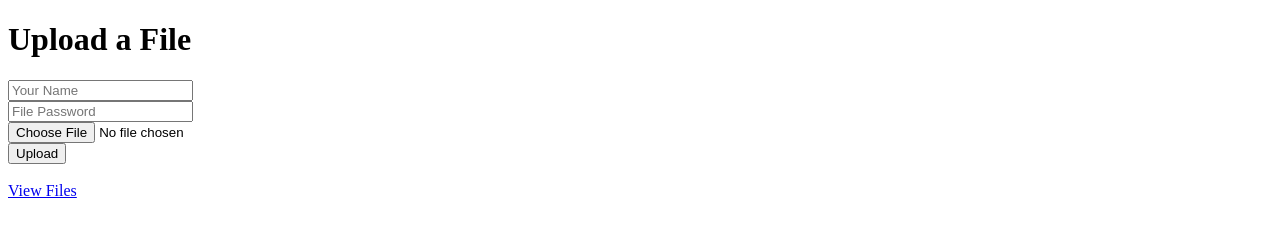
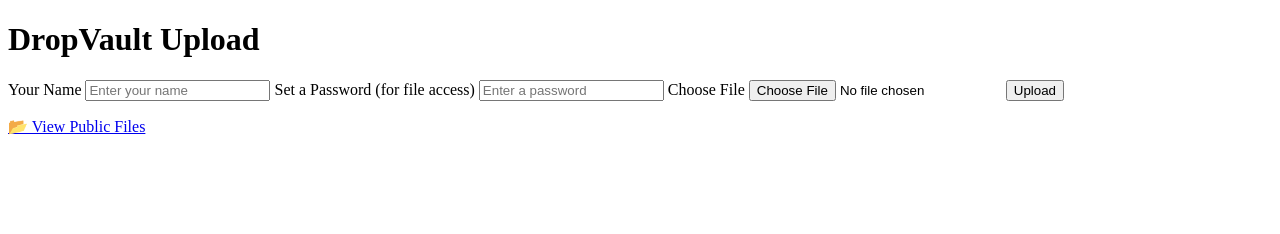
Before and after one commit to LakshMusic/Drop-Vault, a website: page public/index.html in a window 1280 px wide. Drawn offline with Linux system fonts and the light colour scheme.

Commit message:
Update index.html

```diff
--- a/public/index.html
+++ b/public/index.html
@@ -1,17 +1,33 @@
 <!DOCTYPE html>
-<html>
+<html lang="en">
 <head>
-  <title>DropVault Upload</title>
+  <meta charset="UTF-8">
+  <meta name="viewport" content="width=device-width, initial-scale=1.0">
+  <title>DropVault - Secure Upload</title>
+  <link rel="stylesheet" href="style.css">
 </head>
 <body>
-  <h1>Upload a File</h1>
-  <form action="/upload" method="post" enctype="multipart/form-data">
-    <input type="text" name="username" placeholder="Your Name" required><br>
-    <input type="password" name="filepass" placeholder="File Password" required><br>
-    <input type="file" name="file" required><br>
-    <button type="submit">Upload</button>
-  </form>
-  <br>
-  <a href="/files">View Files</a>
+  <div class="container">
+    <h1>DropVault Upload</h1>
+    <form id="uploadForm" enctype="multipart/form-data" method="POST" action="/upload">
+      <label for="username">Your Name</label>
+      <input type="text" id="username" name="username" placeholder="Enter your name" required>
+
+      <label for="password">Set a Password (for file access)</label>
+      <input type="password" id="password" name="password" placeholder="Enter a password" required>
+
+      <label for="file">Choose File</label>
+      <input type="file" id="file" name="file" required>
+
+      <button type="submit">Upload</button>
+    </form>
+    <p id="status"></p>
+
+    <div class="nav">
+      <a href="files.html">📂 View Public Files</a>
+    </div>
+  </div>
+
+  <script src="script.js"></script>
 </body>
 </html>
```
